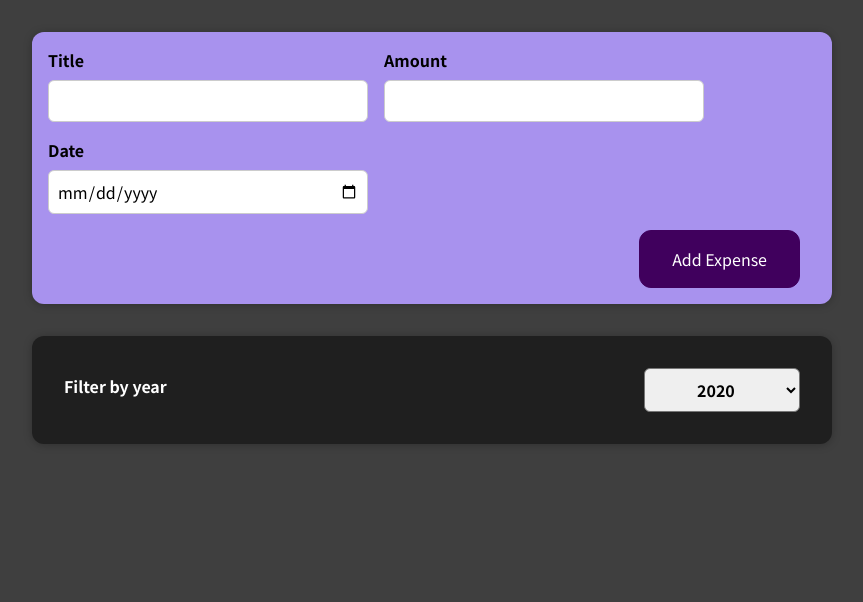
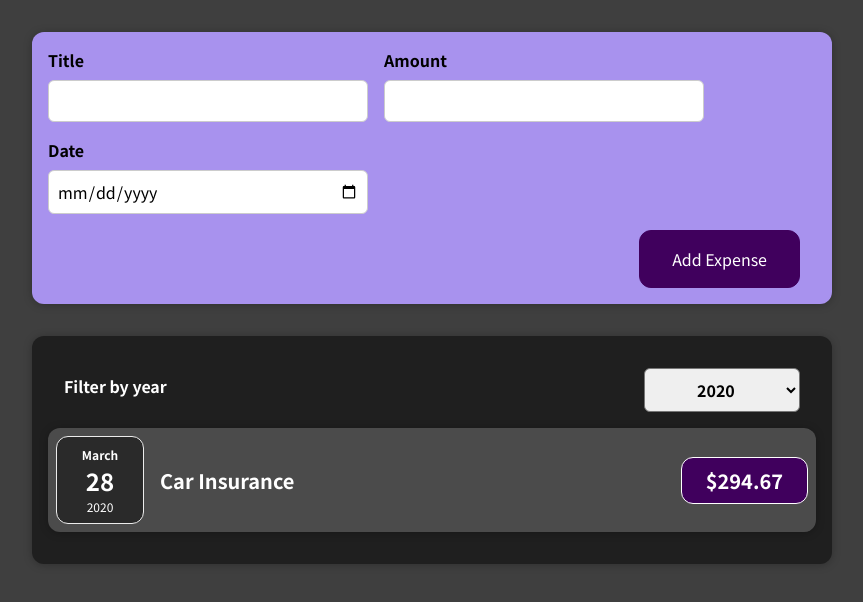
Before and after one commit to gyojinnK/Wallet_Guardian, a React (Create React App) app in the folder wallet-guardian/: page / in a window 1280 px wide. Shown: the top 602 px of the page, without its empty margins (208-1071 px from the left). Built offline with nearby package versions, Linux system fonts and the light colour scheme.

Commit message:
코드수정

```diff
--- a/wallet-guardian/src/App.js
+++ b/wallet-guardian/src/App.js
@@ -8,25 +8,25 @@
         id: "e1",
         title: "Toilet Paper",
         amount: 94.17,
-        date: new Date(2022, 7, 14),
+        date: new Date(2021, 7, 14),
     },
     {
         id: "e2",
         title: "New TV",
         amount: 799.67,
-        date: new Date(2022, 2, 12),
+        date: new Date(2021, 2, 12),
     },
     {
         id: "e3",
         title: "Car Insurance",
         amount: 294.67,
-        date: new Date(2022, 2, 28),
+        date: new Date(2020, 2, 28),
     },
     {
         id: "e4",
         title: "New Desk (Wooden)",
         amount: 450,
-        date: new Date(2022, 5, 12),
+        date: new Date(2019, 5, 12),
     },
 ];
 
```
